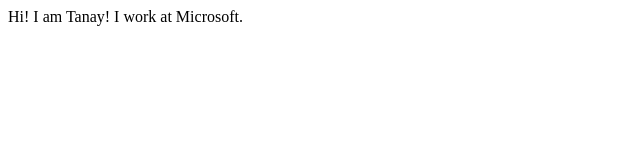
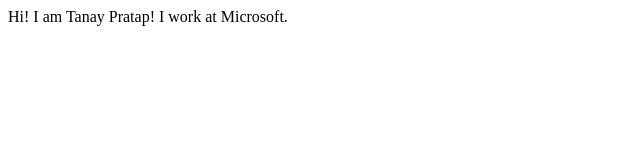
Before and after one commit to tanaypratap/student-name-site, a plain HTML site: page index.html in a window 1280 px wide. Shown: the full height of the page, 0-640 px from the left. Drawn offline with Linux system fonts and the light colour scheme.

Commit message:
fix: indentation

```diff
--- a/index.html
+++ b/index.html
@@ -1,12 +1,15 @@
 <!DOCTYPE html>
 <html lang="en">
+
 <head>
     <meta charset="UTF-8">
     <meta name="viewport" content="width=device-width, initial-scale=1.0">
     <title>studentsite</title>
 </head>
+
 <body>
-    Hi! I am Tanay!
+  Hi! I am Tanay Pratap!
     I work at Microsoft.
 </body>
+
 </html>
```
